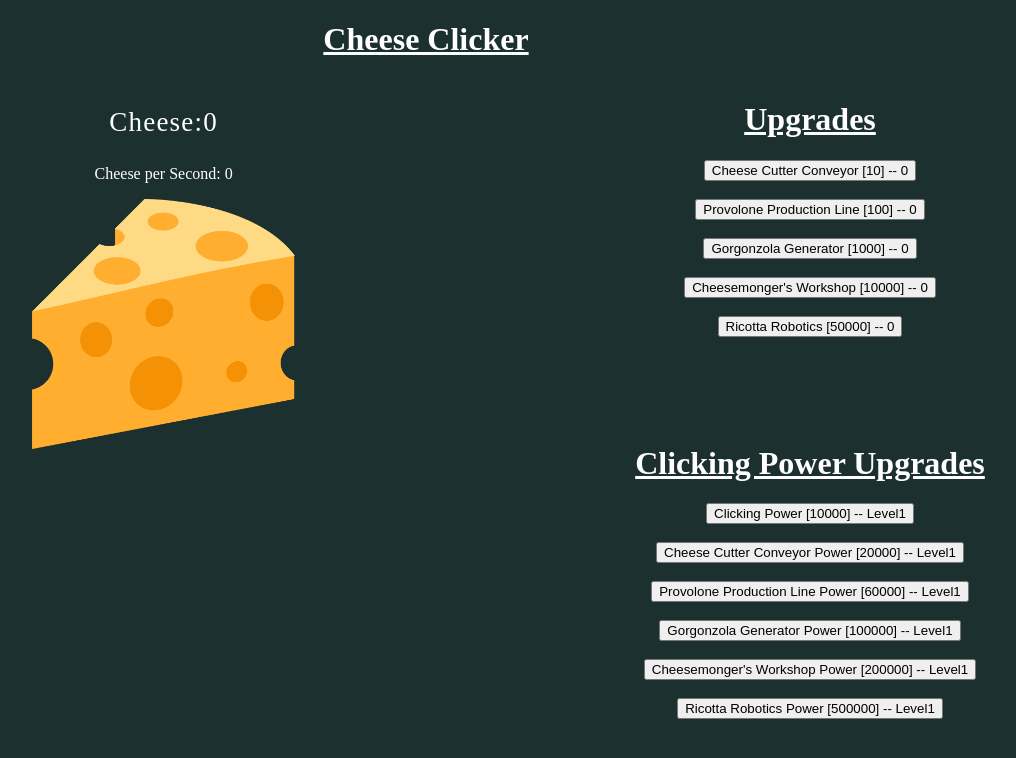
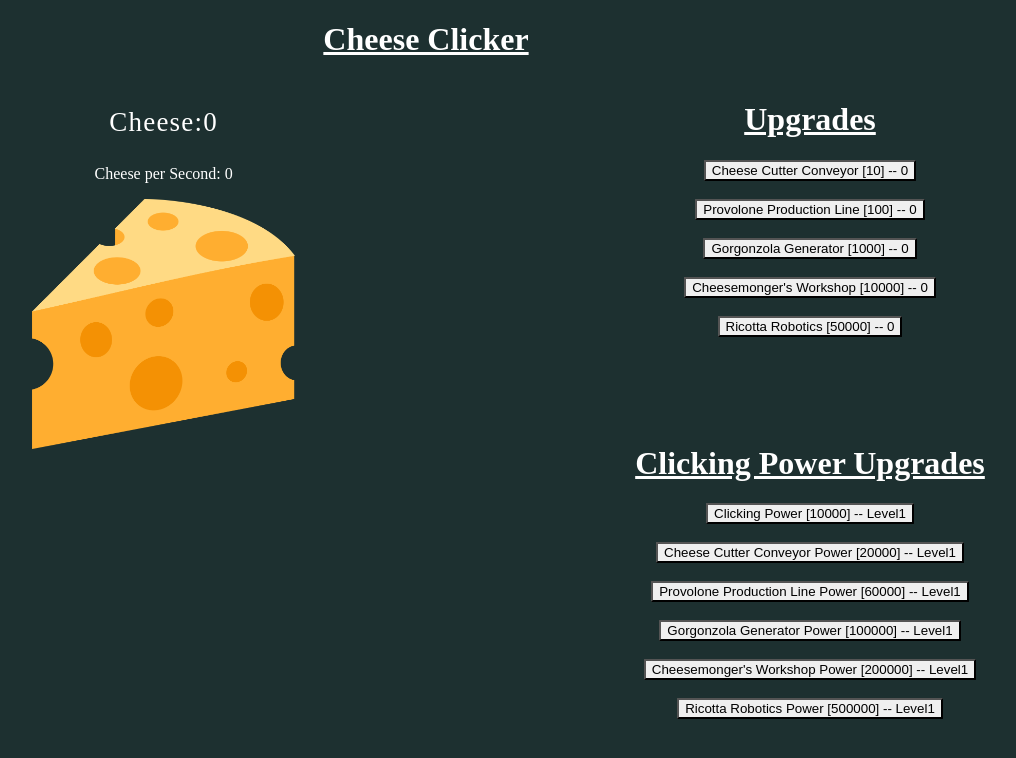
Before and after one commit to MrToastDux/Cheese-Clicker, a plain HTML site: page index.html in a window 1280 px wide. Shown: the whole page, without its empty margins (214-1230 px from the left). Drawn offline with Linux system fonts and the light colour scheme.

Commit message:
Update style.css

```diff
--- a/style.css
+++ b/style.css
@@ -31,7 +31,10 @@ body{
 h1{
     text-decoration: underline;
 }
-
+button{
+color:#000000;
+border-radius:1px;
+}
 button:hover{
 cursor: pointer;
 }
```
